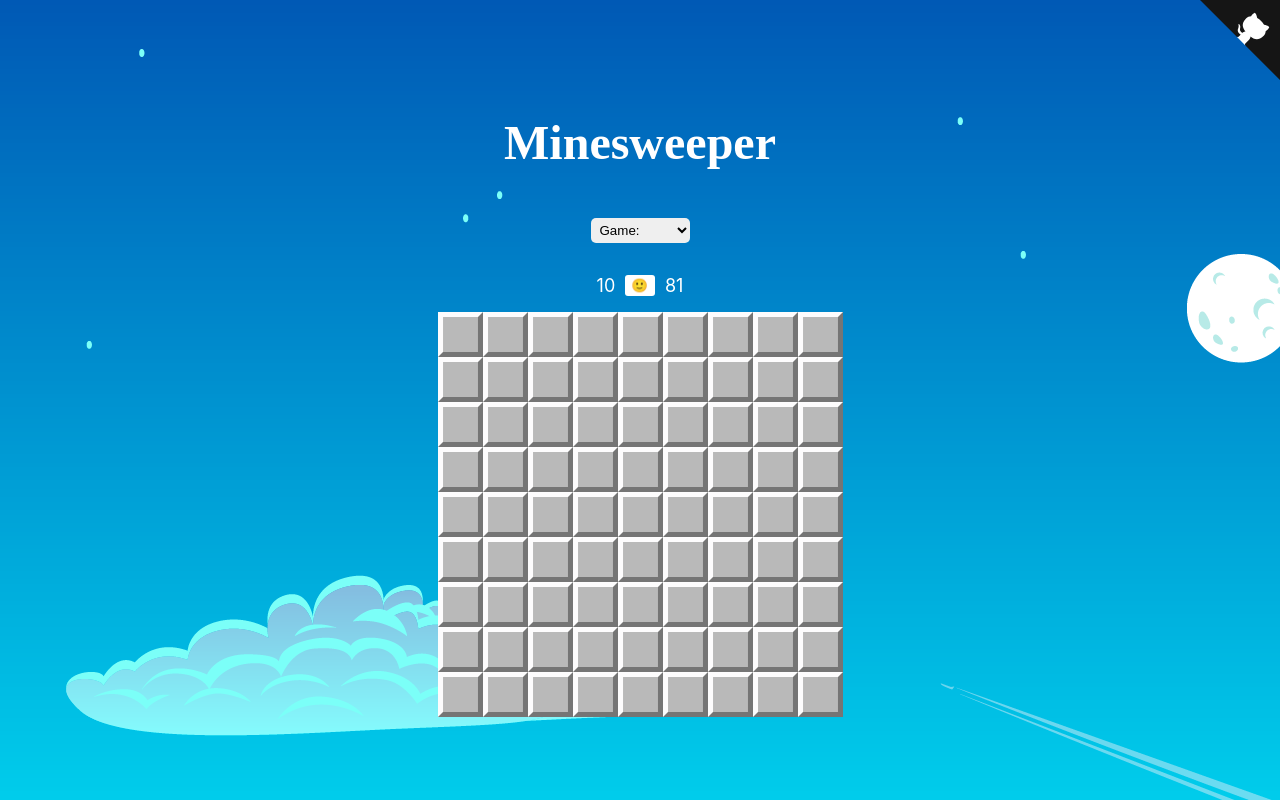
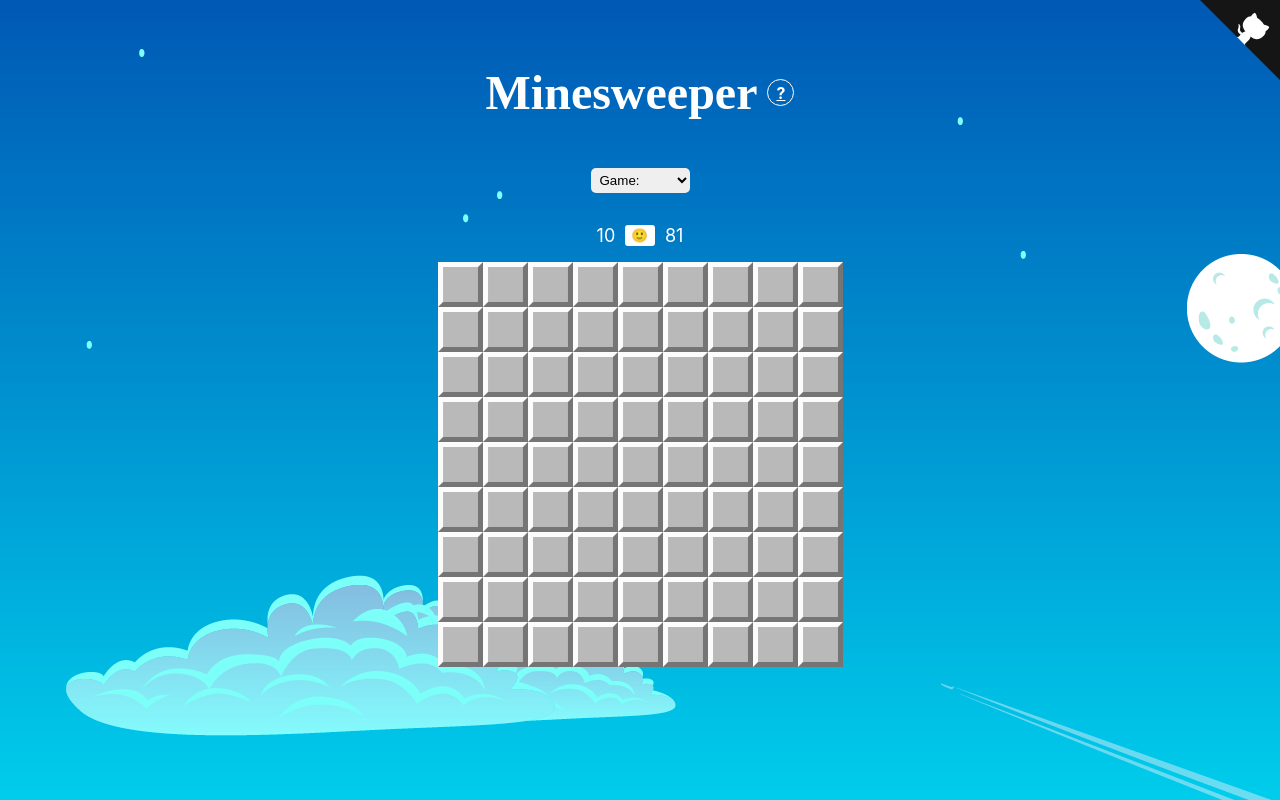
Before and after one commit to piyukore06/minesweeper, a React (Create React App) app: page / in a window 1280 px wide. Built offline with nearby package versions, Linux system fonts and the light colour scheme; a web font is replaced by a local one.

Commit message:
Added info link

```diff
--- a/src/App.css
+++ b/src/App.css
@@ -26,6 +26,7 @@
   display: flex;
   flex-wrap: wrap;
   width: calc(var(--tile-size) * var(--number-of-columns));
+  margin-bottom: 100px;
 }
 
 .tile {
@@ -74,3 +75,21 @@ select {
 .won {
   color: white;
 }
+
+.heading {
+  display: flex;
+  align-items: center;
+}
+
+.info {
+  margin-left: 10px;
+  height: 25px;
+  width: 25px;
+  border: 1px solid white;
+  border-radius: 50%;
+  display: flex;
+  justify-content: center;
+  color: white;
+  align-items: center;
+  font-weight: bold;
+}
--- a/src/App.tsx
+++ b/src/App.tsx
@@ -4,6 +4,7 @@ import Header from './Components/Header';
 import Menu from './Components/Menu';
 import Octocat from './Components/Octocat';
 import Playground from './Components/Playground';
+import Heading from './Components/Heading';
 import { Games } from './Constants/Game';
 import useWindowDimensions from './Hooks/useWindowDimentions';
 
@@ -12,14 +13,16 @@ GameContext.displayName = 'GameContext';
 
 function App() {
   const { width } = useWindowDimensions();
-  const [gameType, setGameType] = useState(width < 600 ? Games[0] : Games[1]);
+  const isMobile = width < 600;
+  const [gameType, setGameType] = useState(isMobile ? Games[0] : Games[1]);
   const [gameState, setGameState] = useState('🙂');
 
   return (
     <div style={{ backgroundImage: `url(/images/bluemoon.png)` }} className="body">
       <Octocat />
       <div className="flex-container">
-        <Menu onGameChange={setGameType} />
+        <Heading />
+        {!isMobile && <Menu onGameChange={setGameType} />}
         <Header gameState={gameState} gameType={gameType} onGameChange={setGameType} />
         <Playground onGameStateChange={setGameState} gameType={gameType} />
       </div>
--- /dev/null
+++ b/src/Components/Heading.tsx
@@ -0,0 +1,10 @@
+import React from 'react';
+
+const Heading = () => (
+    <div className="heading">
+        <h1>Minesweeper </h1>
+        <a href="https://minesweepergame.com/strategy.php" target="_blank" rel="noreferrer" className="info">?</a>
+    </div>
+);
+
+export default Heading;
--- a/src/Components/Menu.tsx
+++ b/src/Components/Menu.tsx
@@ -11,7 +11,6 @@ const Menu = ({ onGameChange }: { onGameChange: React.Dispatch<React.SetStateAct
     }
 
         return <>
-        <h1>Minesweeper</h1>
         <div className="menu">
             <select onChange={onChange}>
                 <option value="0">Game:</option>
```
